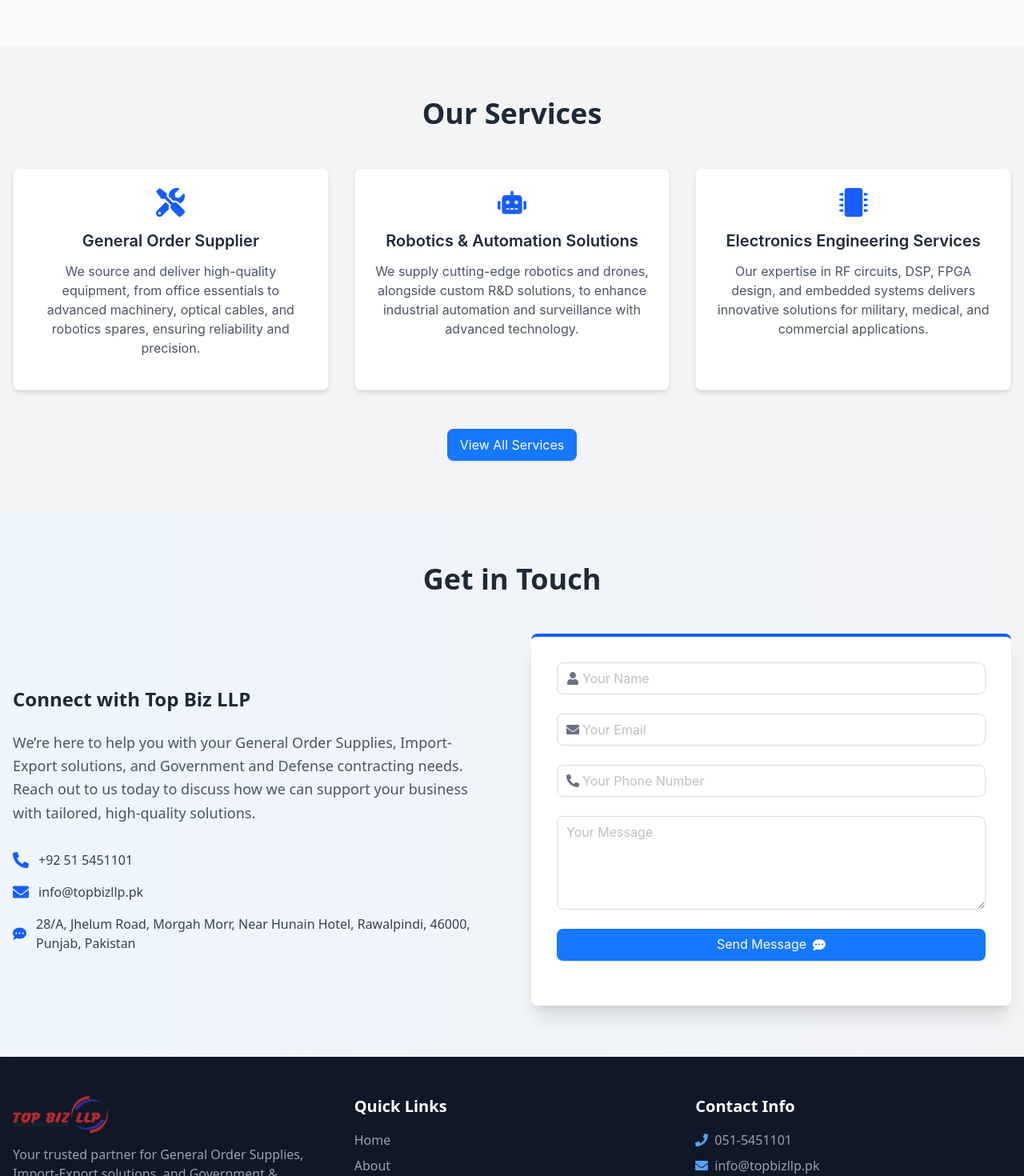
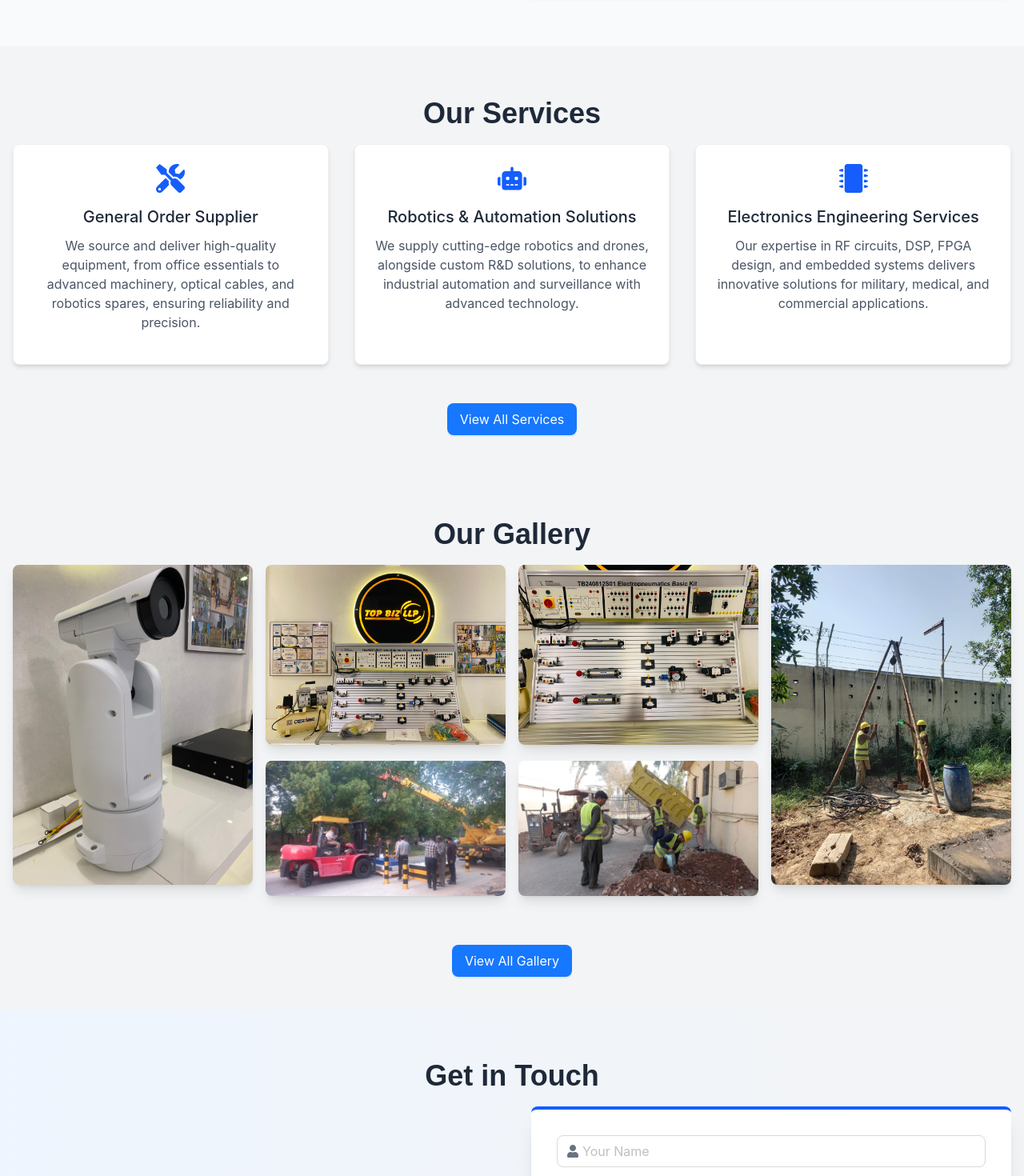
Before and after one commit to solutionsinnov8/top-biz, a Next.js app: page / in a window 1280 px wide. Shown: the part 1260-2730 px from the top of the page at 80% size. Built offline with nearby package versions, Linux system fonts and the light colour scheme.

Commit message:
top bizz llp completed

```diff
--- a/src/app/components/about/AboutSection.jsx
+++ b/src/app/components/about/AboutSection.jsx
@@ -6,7 +6,7 @@
   return (
     <section className="py-16 bg-gray-50">
       <div className="max-w-[1440px] w-full mx-auto px-4">
-        <h2 className="text-3xl md:text-4xl font-bold text-gray-800 text-center mb-12 flex items-center justify-center gap-3">
+        <h2 className="text-3xl md:text-4xl !font-bold text-gray-800 text-center mb-12 flex items-center justify-center gap-3">
           <FaBuilding className="text-blue-600 text-3xl" /> About Top Biz LLP
         </h2>
         <Card className="shadow-lg border-0 rounded-lg">
--- a/src/app/components/about/MissionSection.jsx
+++ b/src/app/components/about/MissionSection.jsx
@@ -16,7 +16,7 @@
         <Card className="border-0 shadow-lg rounded-lg bg-white/95 backdrop-blur-sm">
           <div className="flex flex-col gap-8 md:flex-row items-center">
             <div className="md:w-1/2">
-              <h2 className="mb-4 flex items-center gap-3 text-3xl font-bold text-gray-800 md:text-4xl">
+              <h2 className="mb-4 flex items-center gap-3 text-3xl !font-bold text-gray-800 md:text-4xl">
                  Our Mission
               </h2>
               <p className="text-base leading-relaxed text-gray-600 md:text-lg">
--- a/src/app/components/about/ValuesSection.jsx
+++ b/src/app/components/about/ValuesSection.jsx
@@ -49,7 +49,7 @@
         <Card className="border-0 shadow-lg rounded-lg bg-white/95 backdrop-blur-sm">
           <div className="flex flex-col gap-8 md:flex-row">
             <div className="md:w-1/2">
-              <h2 className="mb-4 text-3xl font-bold text-gray-800 md:text-4xl">Our Values</h2>
+              <h2 className="mb-4 text-3xl !font-bold text-gray-800 md:text-4xl">Our Values</h2>
               <div className="grid grid-cols-1 gap-6 sm:grid-cols-2">
                 {values.map((value, index) => (
                   <div key={index} className="flex items-start gap-3 ">
--- a/src/app/components/about/VisionSection.jsx
+++ b/src/app/components/about/VisionSection.jsx
@@ -23,7 +23,7 @@
               />
             </div>
             <div className="md:w-1/2">
-              <h2 className="mb-4 flex items-center gap-3 text-3xl font-bold text-gray-800 md:text-4xl">
+              <h2 className="mb-4 flex items-center gap-3 text-3xl !font-bold text-gray-800 md:text-4xl">
                  Our Vision
               </h2>
               <p className="text-base leading-relaxed text-gray-600 md:text-lg">
--- a/src/app/components/home/AboutSection.jsx
+++ b/src/app/components/home/AboutSection.jsx
@@ -9,7 +9,7 @@
       <div className="max-w-[1440px] w-full mx-auto px-4">
         <div className="grid grid-cols-1 md:grid-cols-2 gap-8 items-center">
           <div>
-            <h2 className="text-3xl md:text-4xl font-bold text-gray-800 mb-6">
+            <h2 className="text-3xl md:text-4xl !font-bold text-gray-800 mb-6">
               About Top Biz LLP
             </h2>
             <p className="text-base md:text-lg text-gray-600 mb-6 leading-relaxed">
--- a/src/app/components/home/HeroSection.jsx
+++ b/src/app/components/home/HeroSection.jsx
@@ -14,7 +14,7 @@
         <div className="absolute inset-0 bg-black opacity-65"></div>
       </div>
       <div className="relative max-w-[1440px] w-full mx-auto px-4 text-center">
-        <h1 className="text-4xl md:text-6xl font-extrabold text-white mb-6 tracking-tight">
+        <h1 className="text-4xl md:text-6xl !font-extrabold text-white mb-6 tracking-tight">
           Innovate with TOP BIZ LLP
         </h1>
         <p className="text-base md:text-lg text-white max-w-3xl mx-auto mb-10 leading-relaxed opacity-90">
--- /dev/null
+++ b/src/app/components/home/HomeGallery.jsx
@@ -0,0 +1,69 @@
+"use client"
+import { useState } from 'react';
+import { Button, Image, Modal } from 'antd';
+import 'antd/dist/reset.css';
+import Link from 'next/link';
+
+const images = [
+  '/images/data/img1.jpg', '/images/data/img5.jpg', '/images/data/img7.jpg',
+  '/images/data/img4.jpg', '/images/data/img10.jpg', '/images/data/img6.jpg',
+
+];
+
+const HomeGallery = () => {
+  const [isModalVisible, setIsModalVisible] = useState(false);
+  const [currentImage, setCurrentImage] = useState('');
+
+  const showModal = (src) => {
+    setCurrentImage(src);
+    setIsModalVisible(true);
+  };
+
+  const handleCancel = () => {
+    setIsModalVisible(false);
+  };
+
+  return (
+    <div className="min-h-[80vh] bg-gray-100 py-10">
+      <div className="container mx-auto px-4">
+        <h1 className="text-4xl !font-bold text-center mb-10 text-gray-800">Our Gallery</h1>
+        <div className="columns-1 sm:columns-2 md:columns-3 lg:columns-4 gap-4 justify-start">
+          {images.map((src, index) => (
+            <div key={index} className="mb-4 break-inside-avoid">
+              <Image
+                src={src}
+                alt={`Gallery image ${index + 1}`}
+                className="w-full rounded-lg shadow-lg hover:shadow-xl transition-shadow duration-300 cursor-pointer"
+                preview={false}
+                onClick={() => showModal(src)}
+              />
+            </div>
+          ))}
+        </div>
+        <div className="text-center mt-12">
+          <Link href="/gallery">
+            <Button
+              type="primary"
+              size="large"
+              className="bg-blue-600 hover:!bg-blue-700"
+            >
+              View All Gallery
+            </Button>
+          </Link>
+        </div>
+        <Modal
+          open={isModalVisible}
+          footer={null}
+          onCancel={handleCancel}
+          centered
+          width="100vh"
+          bodyStyle={{ padding: 20 }}
+        >
+          <img src={currentImage} alt="Preview" className="w-full h-auto rounded-md"  />
+        </Modal>
+      </div>
+    </div>
+  );
+};
+
+export default HomeGallery
--- a/src/app/components/home/ServicesSection.jsx
+++ b/src/app/components/home/ServicesSection.jsx
@@ -28,7 +28,7 @@
   return (
     <section className="py-16 bg-gray-100">
       <div className="max-w-[1440px] w-full mx-auto px-4">
-        <h2 className="text-3xl md:text-4xl font-bold text-gray-800 text-center mb-12">
+        <h2 className="text-3xl md:text-4xl !font-bold text-gray-800 text-center mb-12">
           Our Services
         </h2>
         <div className="grid grid-cols-1 sm:grid-cols-2 lg:grid-cols-3 gap-8">
--- a/src/app/components/services/ServicesSection.jsx
+++ b/src/app/components/services/ServicesSection.jsx
@@ -73,7 +73,7 @@
   return (
     <section className="py-16 bg-gradient-to-b from-gray-50 to-white">
       <div className="max-w-[1440px] mx-auto w-full px-4">
-        <h2 className="mb-12 text-center text-3xl font-bold text-gray-800 md:text-4xl">
+        <h2 className="mb-12 text-center text-3xl !font-bold text-gray-800 md:text-4xl">
           Our Comprehensive Services
         </h2>
         <div className="grid grid-cols-1 gap-8 sm:grid-cols-2 lg:grid-cols-3">
--- a/src/app/page.js
+++ b/src/app/page.js
@@ -4,6 +4,7 @@
 import PartnersSection from './components/home/PartnersSection'
 import ServicesSection from './components/home/ServicesSection'
 import ContactSection from './shared/ContactSection'
+import HomeGallery from './components/home/HomeGallery'
 
 const page = () => {
   return (
@@ -12,6 +13,7 @@
       <AboutSection />
       {/* <PartnersSection /> */}
       <ServicesSection />
+      <HomeGallery />
       <ContactSection />
     </div>
   )
--- a/src/app/shared/ContactSection.jsx
+++ b/src/app/shared/ContactSection.jsx
@@ -46,7 +46,7 @@
     return (
         <section className="py-16 bg-gradient-to-r from-blue-50 to-gray-100">
             <div className="max-w-[1440px] w-full mx-auto px-4">
-                <h2 className="text-3xl md:text-4xl font-bold text-gray-800 text-center mb-12">
+                <h2 className="text-3xl md:text-4xl !font-bold text-gray-800 text-center mb-12">
                     Get in Touch
                 </h2>
                 <div className="grid grid-cols-1 md:grid-cols-2 gap-12 items-center">
```
